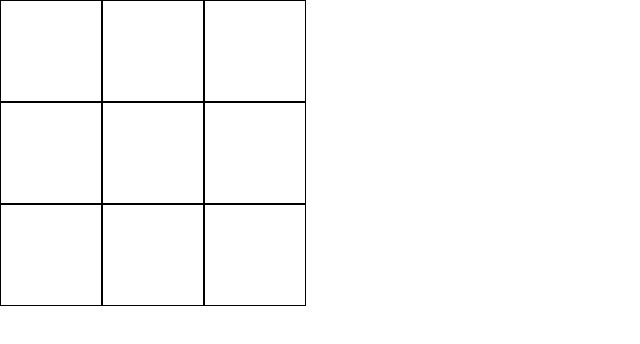
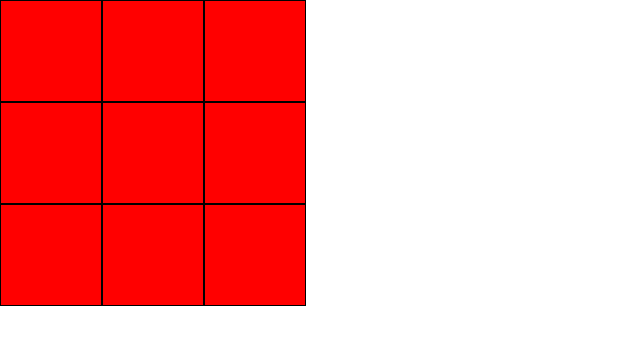
Before and after one commit to firewalkwithB/partner-app, a React (Create React App) app: page / in a window 1280 px wide. Shown: the top 344 px of the page, without its empty margins (0-640 px from the left). Built offline with nearby package versions, Linux system fonts and the light colour scheme.

Commit message:
partner swap B to A

```diff
--- a/src/App.css
+++ b/src/App.css
@@ -41,6 +41,7 @@
   border: 1px solid black;
   width: 100px;
   height: 100px;
+  color: rgba(255, 255, 255, 0);
 }
 
 #grid {
@@ -49,10 +50,10 @@
   flex-wrap: wrap;
 }
 
-true {
+#true {
   background-color: blue;
 }
 
-false {
+#false {
   background-color: red;
 }
--- a/src/App.js
+++ b/src/App.js
@@ -1,7 +1,7 @@
-import React, { useState } from "react"
-import logo from "./logo.svg"
-import "./App.css"
-import Grid from "./Components/Grid"
+import React, { useState } from 'react';
+import logo from './logo.svg';
+import './App.css';
+import Grid from './Components/Grid';
 
 function App() {
   let [grid, setGrid] = useState([
@@ -13,18 +13,21 @@ function App() {
     false,
     false,
     false,
-    false
-  ])
+    false,
+  ]);
 
   const handleClickBox = e => {
-    let boxes = document.querySelectorAll(".box")
-    let currentIndex = boxes.indexOf(e.target)
-    if (grid[currentIndex].id === false) {
-      grid[currentIndex].id = true
+    console.log(e.target.innerText);
+
+    let currentIndex = e.target.innerText;
+
+    if (grid[currentIndex] === false) {
+      grid[currentIndex] = true;
     } else {
-      grid[currentIndex].id = false
+      grid[currentIndex] = false;
     }
-  }
+    setGrid([...grid]);
+  };
 
   return (
     <div className="App">
@@ -32,7 +35,7 @@ function App() {
         <Grid grid={grid} handleClickBox={handleClickBox} />
       </div>
     </div>
-  )
+  );
 }
 
-export default App
+export default App;
--- a/src/Components/Grid.js
+++ b/src/Components/Grid.js
@@ -1,4 +1,4 @@
-import React, { useState } from "react"
+import React, { useState } from 'react';
 
 export default function Grid({ grid, handleClickBox }) {
   return grid.map((box, index) => {
@@ -8,7 +8,9 @@ export default function Grid({ grid, handleClickBox }) {
         onClick={handleClickBox}
         id={box.toString()}
         key={index}
-      ></div>
-    )
-  })
+      >
+        {index}
+      </div>
+    );
+  });
 }
```
